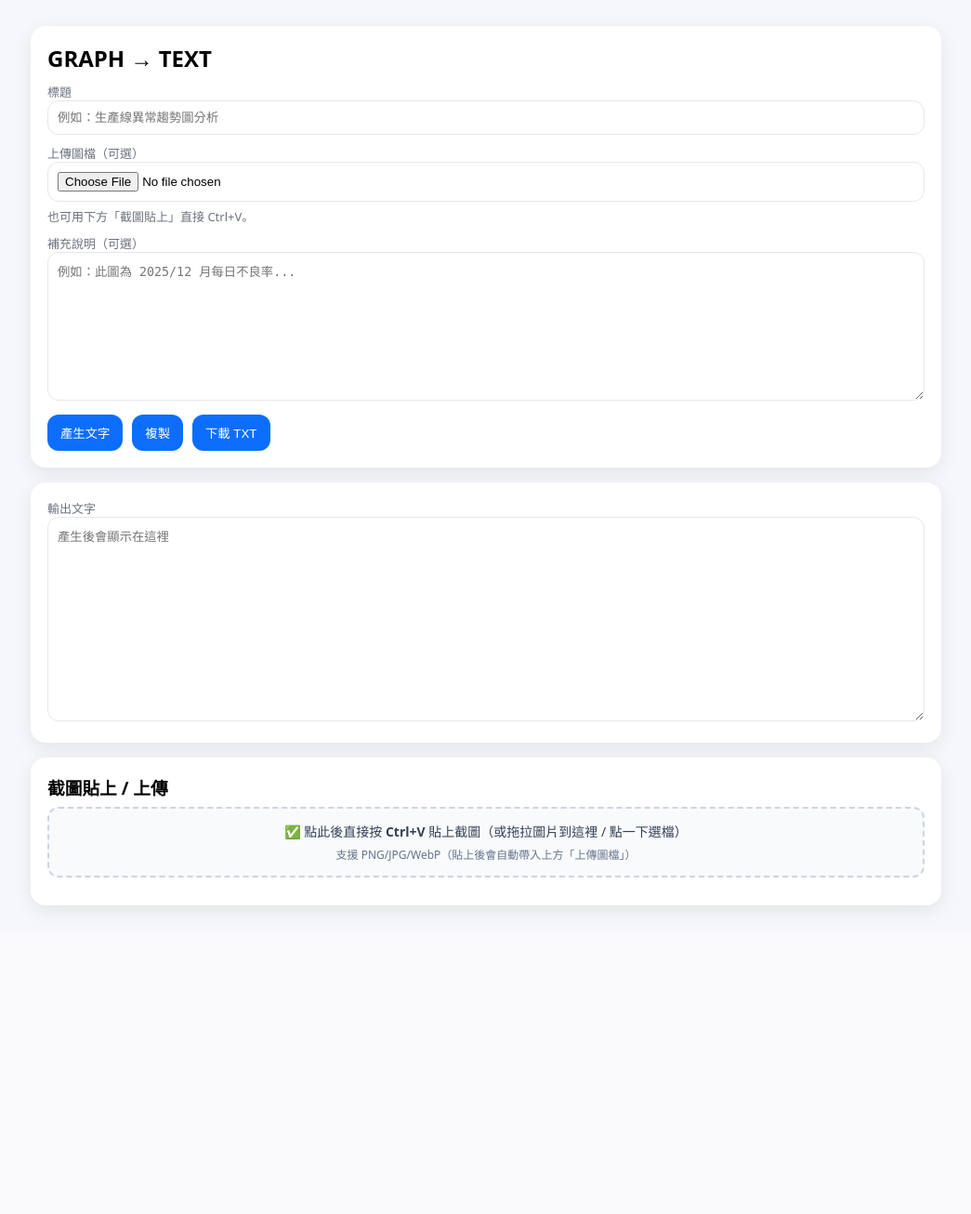
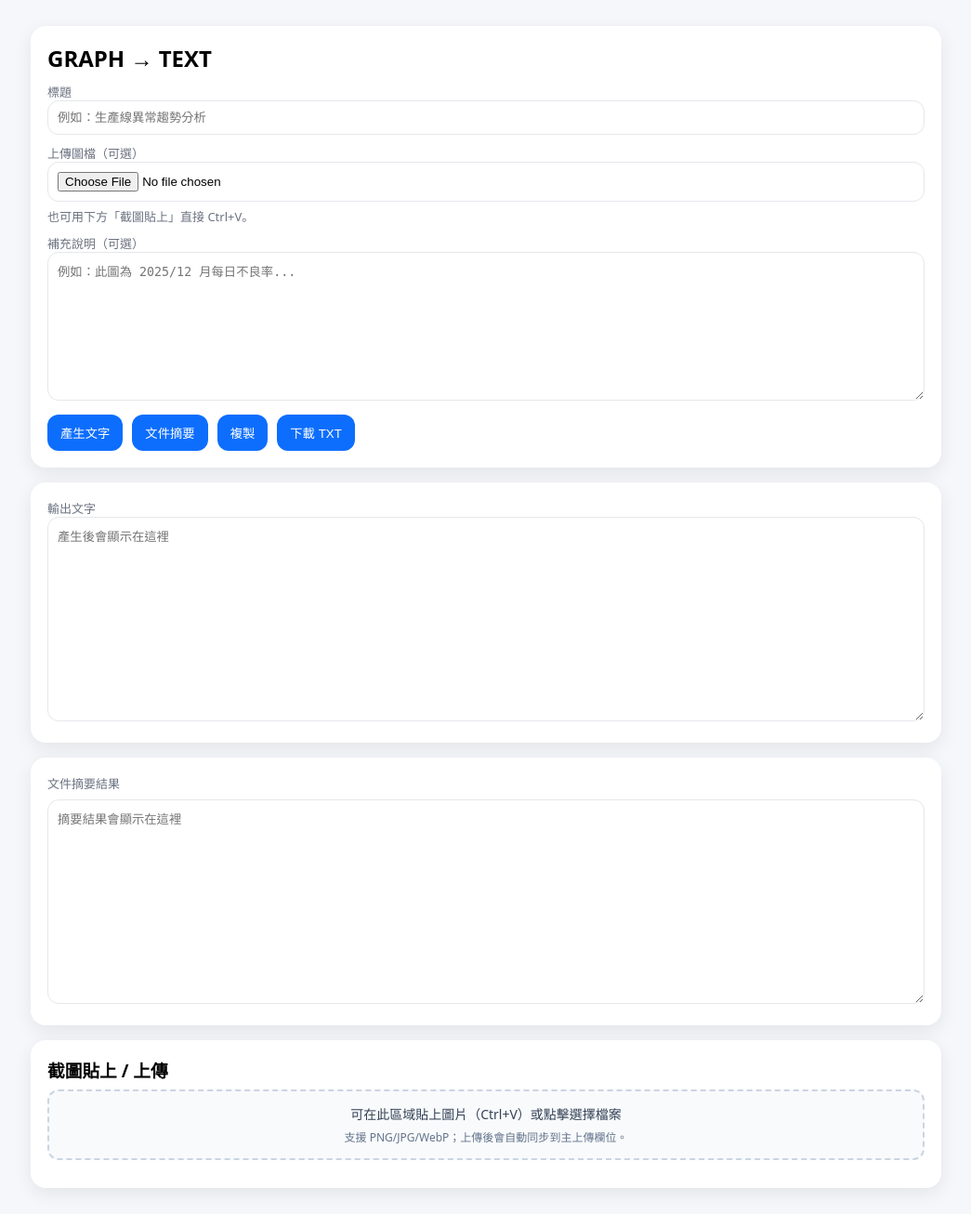
Before and after one commit to kaiyo12914-ai/AI_PROJECT, a Django app: template webapps/graph2doc/templates/graph2doc/index.html in a window 1280 px wide. Shown: the whole page at 93% size, without its empty margins (117-1162 px from the left). Before the commit the page ends 981 px from the top, so only its background shows below. Run offline with Django 3.2, Linux system fonts and the light colour scheme; the template is opened without the code that fills it, so the values that code supplies are empty.

Commit message:
feat(graph2doc): add document summary button and structured summary API

```diff
--- a/webapps/graph2doc/static/graph2doc/css/index.css
+++ b/webapps/graph2doc/static/graph2doc/css/index.css
@@ -1,12 +1,142 @@
-body{font-family:system-ui,"Microsoft JhengHei",sans-serif;background:#f6f7fb;margin:0}
-.wrap{max-width:980px;margin:28px auto;padding:0 16px}
-.card{background:#fff;border-radius:16px;box-shadow:0 6px 20px rgba(0,0,0,.08);padding:18px}
-input,textarea{width:100%;padding:10px;border:1px solid #e5e7eb;border-radius:12px;box-sizing:border-box}
-textarea{min-height:160px;white-space:pre-wrap}
-button{background:#0d6efd;color:#fff;border:0;border-radius:12px;padding:10px 14px;cursor:pointer}
-button:disabled{opacity:.6;cursor:not-allowed}
-.muted{color:#6b7280;font-size:13px}
-.row{display:flex;gap:10px;align-items:center;flex-wrap:wrap;margin-top:10px}
+body {
+  font-family: system-ui, "Microsoft JhengHei", sans-serif;
+  background: #f6f7fb;
+  margin: 0;
+}
 
-#pasteZone{border:2px dashed #cbd5e1;border-radius:12px;padding:14px;background:#f8fafc;text-align:center;cursor:pointer}
-#pasteZone.drag{background:#eef2ff}
+.wrap {
+  max-width: 980px;
+  margin: 28px auto;
+  padding: 0 16px;
+}
+
+.card {
+  background: #fff;
+  border-radius: 16px;
+  box-shadow: 0 6px 20px rgba(0, 0, 0, 0.08);
+  padding: 18px;
+}
+
+.section-gap {
+  margin-top: 16px;
+}
+
+.title {
+  margin: 0 0 8px;
+}
+
+.sub-title {
+  margin: 0 0 8px;
+}
+
+.field {
+  margin-top: 10px;
+}
+
+input,
+textarea {
+  width: 100%;
+  padding: 10px;
+  border: 1px solid #e5e7eb;
+  border-radius: 12px;
+  box-sizing: border-box;
+}
+
+textarea {
+  min-height: 160px;
+  white-space: pre-wrap;
+}
+
+button {
+  background: #0d6efd;
+  color: #fff;
+  border: 0;
+  border-radius: 12px;
+  padding: 10px 14px;
+  cursor: pointer;
+}
+
+button:disabled {
+  opacity: 0.6;
+  cursor: not-allowed;
+}
+
+.muted {
+  color: #6b7280;
+  font-size: 13px;
+}
+
+.hint {
+  margin-top: 6px;
+}
+
+.row {
+  display: flex;
+  gap: 10px;
+  align-items: center;
+  flex-wrap: wrap;
+  margin-top: 10px;
+}
+
+.status {
+  margin-left: 2px;
+}
+
+.ok {
+  color: #0f766e;
+  font-weight: 700;
+}
+
+.err {
+  color: #b91c1c;
+  font-weight: 700;
+}
+
+.out-box {
+  min-height: 220px;
+}
+
+.summary-box {
+  min-height: 220px;
+  margin-top: 8px;
+}
+
+#pasteZone {
+  border: 2px dashed #cbd5e1;
+  border-radius: 12px;
+  padding: 14px;
+  background: #f8fafc;
+  text-align: center;
+  cursor: pointer;
+}
+
+#pasteZone.drag {
+  background: #eef2ff;
+}
+
+.paste-main {
+  font-size: 14px;
+  color: #334155;
+}
+
+.paste-sub {
+  font-size: 12px;
+  color: #64748b;
+  margin-top: 6px;
+}
+
+.preview-wrap {
+  display: flex;
+  gap: 12px;
+  align-items: flex-start;
+  margin-top: 12px;
+  flex-wrap: wrap;
+}
+
+.preview {
+  max-width: 360px;
+  width: 100%;
+  border-radius: 12px;
+  display: none;
+  border: 1px solid #e2e8f0;
+}
--- a/webapps/graph2doc/static/graph2doc/js/index.js
+++ b/webapps/graph2doc/static/graph2doc/js/index.js
@@ -1 +1,195 @@
 const apiurlFn = (typeof window.apiurl === "function" && window.apiurl) || ((p) => p);
+const API_BUILD = apiurlFn("build_text/");
+const API_SUMMARY = apiurlFn("summary/");
+
+const $ = (id) => document.getElementById(id);
+
+const refs = {
+  title: $("title"),
+  notes: $("notes"),
+  image: $("image"),
+  out: $("out"),
+  summaryOut: $("summaryOut"),
+  status: $("status"),
+  summaryStatus: $("summaryStatus"),
+  uploadStatus: $("uploadStatus"),
+  go: $("go"),
+  summary: $("summary"),
+  copy: $("copy"),
+  downloadTxt: $("downloadTxt"),
+  pasteZone: $("pasteZone"),
+  imgInput: $("imgInput"),
+  imgPreview: $("imgPreview"),
+};
+
+function setStatus(msg, level = "normal") {
+  refs.status.classList.remove("ok", "err");
+  if (level === "ok") refs.status.classList.add("ok");
+  if (level === "err") refs.status.classList.add("err");
+  refs.status.textContent = msg || "";
+}
+
+function setSummaryStatus(msg, level = "normal") {
+  refs.summaryStatus.classList.remove("ok", "err");
+  if (level === "ok") refs.summaryStatus.classList.add("ok");
+  if (level === "err") refs.summaryStatus.classList.add("err");
+  refs.summaryStatus.textContent = msg || "";
+}
+
+function getSafeFileName() {
+  const title = (refs.title.value || "").trim();
+  const base = title || "graph_text_result";
+  return `${base.replace(/[\\/:*?"<>|]+/g, "_")}.txt`;
+}
+
+function setImageFile(file) {
+  if (!file) return;
+  const dt = new DataTransfer();
+  dt.items.add(file);
+  refs.image.files = dt.files;
+  refs.imgInput.files = dt.files;
+
+  refs.imgPreview.src = URL.createObjectURL(file);
+  refs.imgPreview.style.display = "block";
+  refs.uploadStatus.textContent = `已選擇：${file.name}`;
+}
+
+async function buildText() {
+  const fd = new FormData();
+  fd.append("title", refs.title.value || "");
+  fd.append("notes", refs.notes.value || "");
+  if (refs.image.files && refs.image.files[0]) {
+    fd.append("image", refs.image.files[0]);
+  }
+
+  refs.go.disabled = true;
+  setStatus("產生中...");
+  try {
+    const resp = await fetch(API_BUILD, { method: "POST", body: fd });
+    const data = await resp.json();
+    if (!resp.ok || !data.ok) {
+      throw new Error(data.error || `HTTP ${resp.status}`);
+    }
+
+    refs.out.value = data.text || "";
+    setStatus("產生完成", "ok");
+  } catch (err) {
+    setStatus(`產生失敗：${err.message || "未知錯誤"}`, "err");
+  } finally {
+    refs.go.disabled = false;
+  }
+}
+
+async function summarizeText() {
+  const text = (refs.out.value || "").trim();
+  if (!text) {
+    alert("請先產生文字內容");
+    return;
+  }
+
+  refs.summary.disabled = true;
+  setSummaryStatus("摘要中...");
+  refs.summaryOut.value = "";
+  try {
+    const resp = await fetch(API_SUMMARY, {
+      method: "POST",
+      headers: { "Content-Type": "application/json" },
+      body: JSON.stringify({ text }),
+    });
+    const data = await resp.json();
+    if (!resp.ok || !data.ok) {
+      throw new Error(data.error || `HTTP ${resp.status}`);
+    }
+
+    refs.summaryOut.value = data.summary || "";
+    setSummaryStatus("摘要完成", "ok");
+  } catch (err) {
+    setSummaryStatus(`摘要失敗：${err.message || "未知錯誤"}`, "err");
+  } finally {
+    refs.summary.disabled = false;
+  }
+}
+
+async function copyText() {
+  const text = refs.out.value || "";
+  if (!text.trim()) {
+    alert("目前沒有可複製的文字");
+    return;
+  }
+  try {
+    await navigator.clipboard.writeText(text);
+    setStatus("已複製到剪貼簿", "ok");
+  } catch {
+    refs.out.focus();
+    refs.out.select();
+    document.execCommand("copy");
+    setStatus("已複製到剪貼簿", "ok");
+  }
+}
+
+function downloadTxt() {
+  const text = refs.out.value || "";
+  if (!text.trim()) {
+    alert("目前沒有可下載的文字");
+    return;
+  }
+  const blob = new Blob([text], { type: "text/plain;charset=utf-8" });
+  const url = URL.createObjectURL(blob);
+  const a = document.createElement("a");
+  a.href = url;
+  a.download = getSafeFileName();
+  document.body.appendChild(a);
+  a.click();
+  a.remove();
+  setTimeout(() => URL.revokeObjectURL(url), 800);
+}
+
+refs.go?.addEventListener("click", buildText);
+refs.summary?.addEventListener("click", summarizeText);
+refs.copy?.addEventListener("click", copyText);
+refs.downloadTxt?.addEventListener("click", downloadTxt);
+
+refs.image?.addEventListener("change", () => {
+  const file = refs.image.files && refs.image.files[0];
+  if (file) setImageFile(file);
+});
+
+refs.pasteZone?.addEventListener("click", () => refs.imgInput.click());
+refs.imgInput?.addEventListener("change", () => {
+  const file = refs.imgInput.files && refs.imgInput.files[0];
+  if (file) setImageFile(file);
+});
+
+document.addEventListener("paste", (e) => {
+  const items = e.clipboardData?.items || [];
+  for (const item of items) {
+    if (item.type && item.type.startsWith("image/")) {
+      const file = item.getAsFile();
+      if (file) {
+        setImageFile(file);
+        setStatus("已貼上圖片，可直接產生文字", "ok");
+      }
+      break;
+    }
+  }
+});
+
+refs.pasteZone?.addEventListener("dragover", (e) => {
+  e.preventDefault();
+  refs.pasteZone.classList.add("drag");
+});
+refs.pasteZone?.addEventListener("dragleave", () => {
+  refs.pasteZone.classList.remove("drag");
+});
+refs.pasteZone?.addEventListener("drop", (e) => {
+  e.preventDefault();
+  refs.pasteZone.classList.remove("drag");
+  const file = e.dataTransfer?.files && e.dataTransfer.files[0];
+  if (!file) return;
+  if (!file.type.startsWith("image/")) {
+    setStatus("僅支援圖片檔案", "err");
+    return;
+  }
+  setImageFile(file);
+  setStatus("圖片已載入", "ok");
+});
--- a/webapps/graph2doc/templates/graph2doc/index.html
+++ b/webapps/graph2doc/templates/graph2doc/index.html
@@ -13,65 +13,60 @@
 </head>
 <body data-base-url="{{ request.script_name }}">
 <div class="wrap">
+  <div class="card">
+    <h2 class="title">GRAPH → TEXT</h2>
 
-  <!-- 輸入區 -->
-  <div class="card">
-    <h2 style="margin:0 0 8px">GRAPH → TEXT</h2>
-
-    <div style="margin-top:10px">
+    <div class="field">
       <div class="muted">標題</div>
-      <input id="title" placeholder="例如：生產線異常趨勢圖分析" />
+      <input id="title" placeholder="例如：生產線異常趨勢分析" />
     </div>
 
-    <div style="margin-top:10px">
+    <div class="field">
       <div class="muted">上傳圖檔（可選）</div>
       <input id="image" type="file" accept="image/*" />
-      <div class="muted" style="margin-top:6px;">也可用下方「截圖貼上」直接 Ctrl+V。</div>
+      <div class="muted hint">也可用下方「截圖貼上」直接 Ctrl+V。</div>
     </div>
 
-    <div style="margin-top:10px">
+    <div class="field">
       <div class="muted">補充說明（可選）</div>
       <textarea id="notes" placeholder="例如：此圖為 2025/12 月每日不良率..."></textarea>
     </div>
 
     <div class="row">
       <button id="go">產生文字</button>
+      <button id="summary" type="button">文件摘要</button>
       <button id="copy" type="button">複製</button>
       <button id="downloadTxt" type="button">下載 TXT</button>
-      <span class="muted" id="status"></span>
+      <span class="muted status" id="status"></span>
     </div>
   </div>
 
-  <!-- 輸出區 -->
-  <div class="card" style="margin-top:16px;">
+  <div class="card section-gap">
     <div class="muted">輸出文字</div>
-    <textarea id="out" placeholder="產生後會顯示在這裡" style="min-height:220px"></textarea>
+    <textarea id="out" placeholder="產生後會顯示在這裡" class="out-box"></textarea>
   </div>
 
-  <!-- 截圖貼上 / 上傳 -->
-  <div class="card" style="margin-top:16px;">
-    <h3 style="margin:0 0 8px;">截圖貼上 / 上傳</h3>
+  <div class="card section-gap">
+    <div class="muted">文件摘要結果</div>
+    <div id="summaryStatus" class="status muted"></div>
+    <textarea id="summaryOut" placeholder="摘要結果會顯示在這裡" class="summary-box"></textarea>
+  </div>
+
+  <div class="card section-gap">
+    <h3 class="sub-title">截圖貼上 / 上傳</h3>
 
     <div id="pasteZone">
-      <div style="font-size:14px; color:#334155;">
-        ✅ 點此後直接按 <b>Ctrl+V</b> 貼上截圖（或拖拉圖片到這裡 / 點一下選檔）
-      </div>
-      <div style="font-size:12px; color:#64748b; margin-top:6px;">
-        支援 PNG/JPG/WebP（貼上後會自動帶入上方「上傳圖檔」）
-      </div>
-      <input id="imgInput" type="file" accept="image/*" style="display:none;">
+      <div class="paste-main">可在此區域貼上圖片（Ctrl+V）或點擊選擇檔案</div>
+      <div class="paste-sub">支援 PNG/JPG/WebP；上傳後會自動同步到主上傳欄位。</div>
+      <input id="imgInput" type="file" accept="image/*" hidden>
     </div>
 
-    <div style="display:flex; gap:12px; align-items:flex-start; margin-top:12px; flex-wrap:wrap;">
-      <img id="imgPreview" alt="preview"
-           style="max-width:360px;width:100%;border-radius:12px;display:none;border:1px solid #e2e8f0;">
-      <div style="min-width:220px;">
-        <div id="uploadStatus" class="muted"></div>
-      </div>
+    <div class="preview-wrap">
+      <img id="imgPreview" alt="preview" class="preview">
+      <div id="uploadStatus" class="muted"></div>
     </div>
   </div>
-
 </div>
-  <script defer src="{% static 'graph2doc/js/index.js' %}"></script>
+<script defer src="{% static 'graph2doc/js/index.js' %}"></script>
 </body>
 </html>
--- a/webapps/graph2doc/urls.py
+++ b/webapps/graph2doc/urls.py
@@ -4,4 +4,5 @@ from . import views
 urlpatterns = [
     path("", views.graph_page, name="graph_page"),
     path("build_text/", views.graph_build_text, name="graph_build_text"),
+    path("summary/", views.graph_summary, name="graph_summary"),
 ]
```
Also changed, not shown: webapps/graph2doc/views.py (+89 -0 lines).
